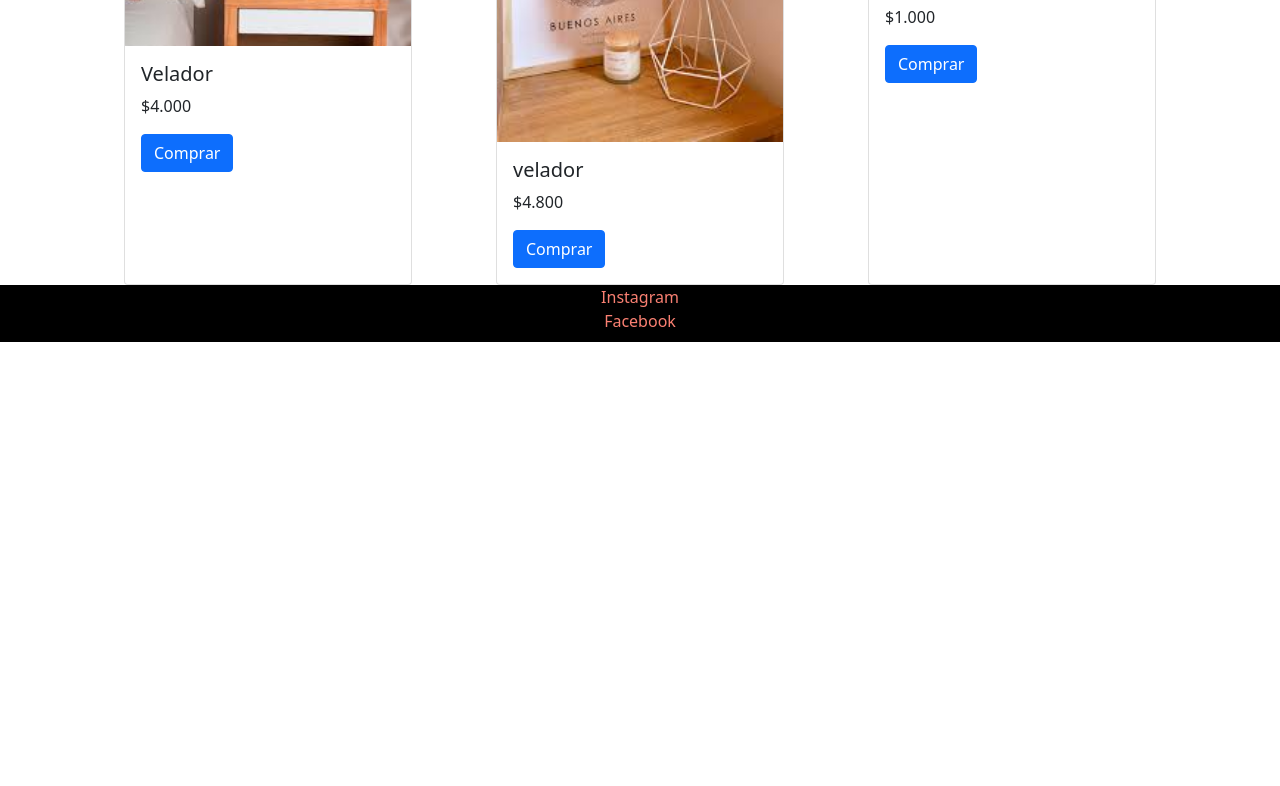
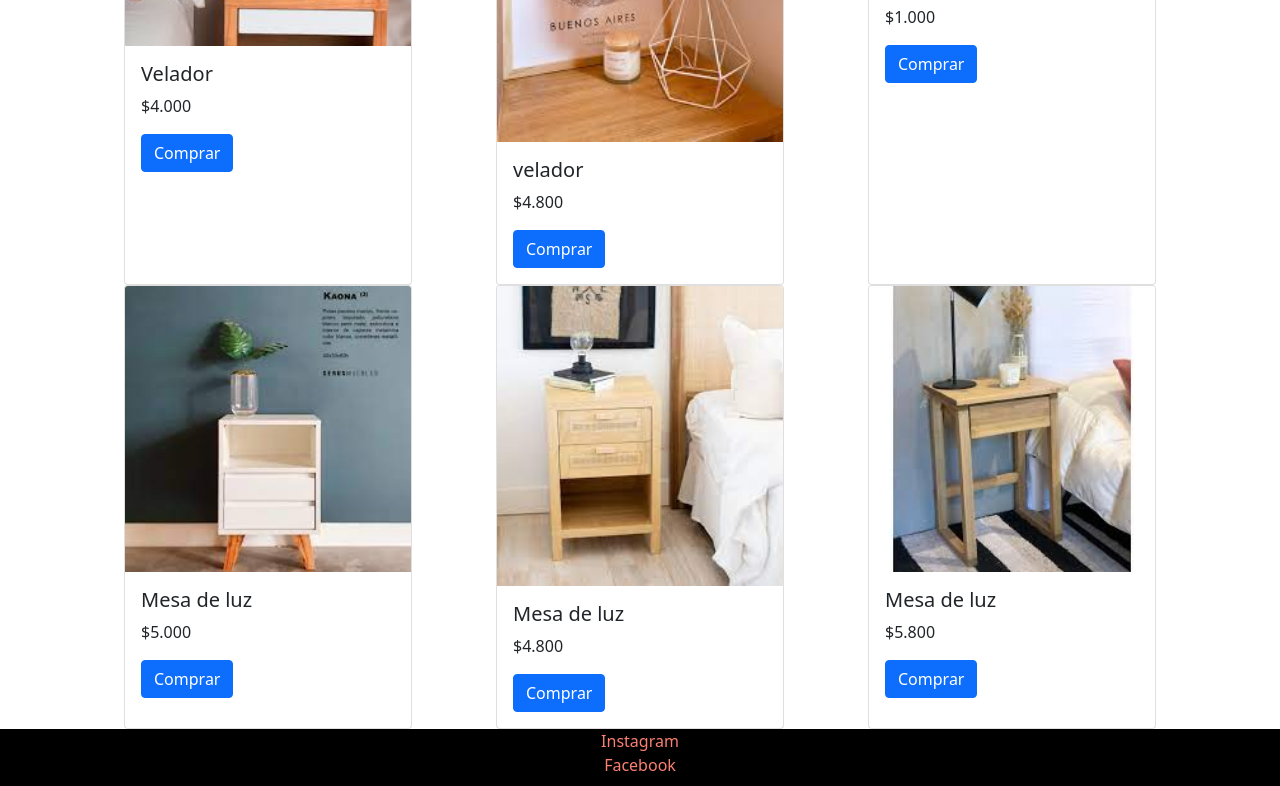
Before and after one commit to Agusgrandon/terceraentrega.grandon, a plain HTML site: page habitacion.html in a window 1280 px wide. Shown: the part 876-1662 px from the top of the page. Before the commit the page ends 1218 px from the top, so only its background shows below. Drawn offline with nearby package versions, Linux system fonts and the light colour scheme.

Commit message:
agrege fotos en las secciones

```diff
--- a/habitacion.html
+++ b/habitacion.html
@@ -83,6 +83,30 @@
                    <a href="#" class="btn btn-primary">Comprar</a>
                  </div>
                </div>
+               <div class="card" style="width: 18rem;">
+                <img src="./img/habitacion/descarga mesa de luz 1.jpg" class="card-img-top" alt="mesa de luz">
+                <div class="card-body">
+                  <h5 class="card-title">Mesa de luz</h5>
+                  <p class="card-text">$5.000</p>
+                  <a href="#" class="btn btn-primary">Comprar</a>
+                </div>
+              </div>
+              <div class="card" style="width: 18rem;">
+                <img src="./img/habitacion/descarga mesa de luz 2.jpg" class="card-img-top" alt="mesa de luz">
+                <div class="card-body">
+                  <h5 class="card-title">Mesa de luz</h5>
+                  <p class="card-text">$4.800</p>
+                  <a href="#" class="btn btn-primary">Comprar</a>
+                </div>
+              </div>
+              <div class="card" style="width: 18rem;">
+                <img src="./img/habitacion/descarga mesa de luz 3.jpg" class="card-img-top" alt="mesa de luz">
+                <div class="card-body">
+                  <h5 class="card-title">Mesa de luz</h5>
+                  <p class="card-text">$5.800</p>
+                  <a href="#" class="btn btn-primary">Comprar</a>
+                </div>
+              </div>
            </div>
           </div>
 
```
Also changed, not shown: cocina.html (+24 -0 lines), img/baño/estante para ducha.jpg (added), img/baño/jabonera 2.jpg (added), img/baño/jabonera.jpg (added), img/cocina/cuadro 1.jpg (added), img/cocina/cuadro 2.jpg (added), img/cocina/cuadro 3.jpg (added), img/habitacion/descarga mesa de luz 1.jpg (added), img/habitacion/descarga mesa de luz 2.jpg (added), img/habitacion/descarga mesa de luz 3.jpg (added).
